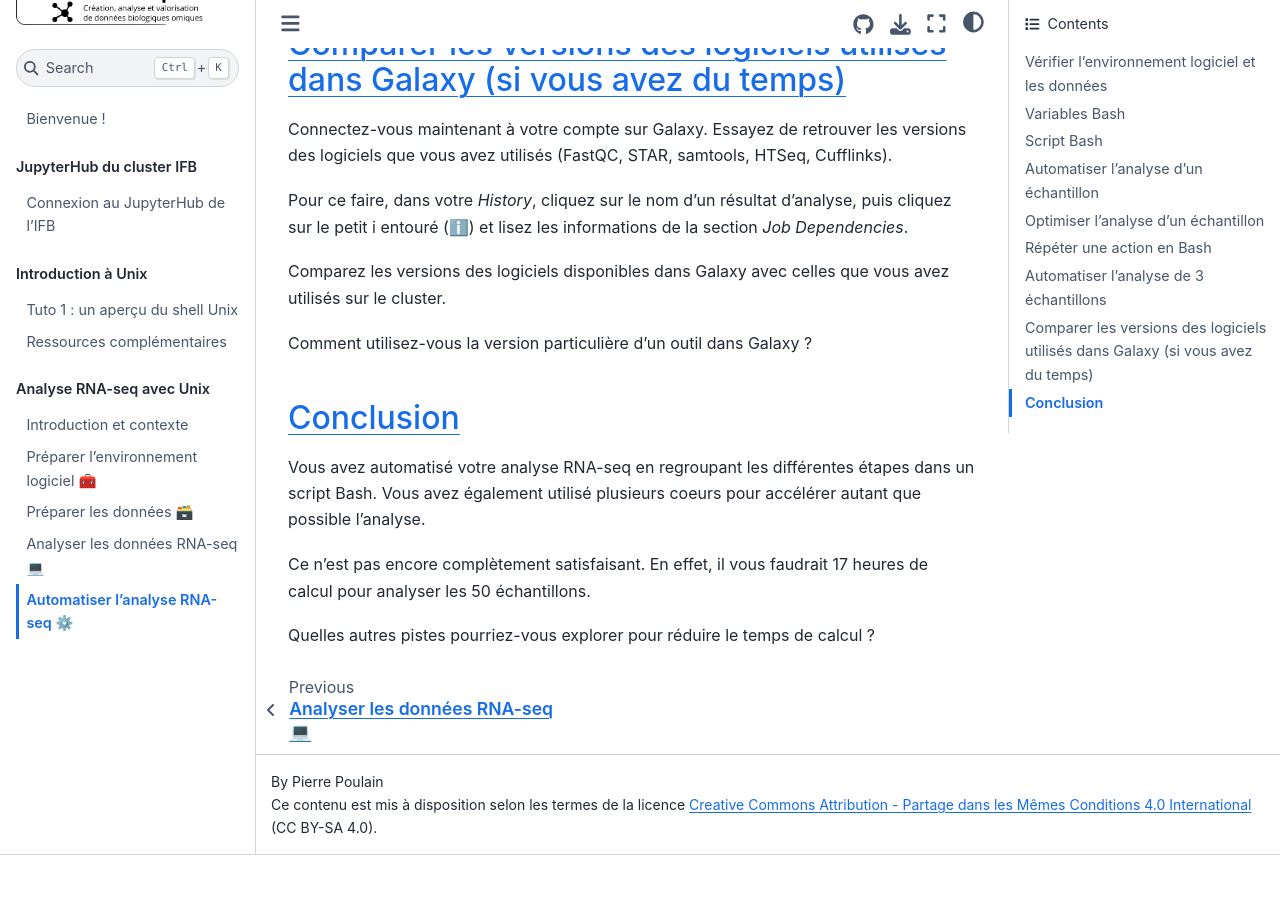
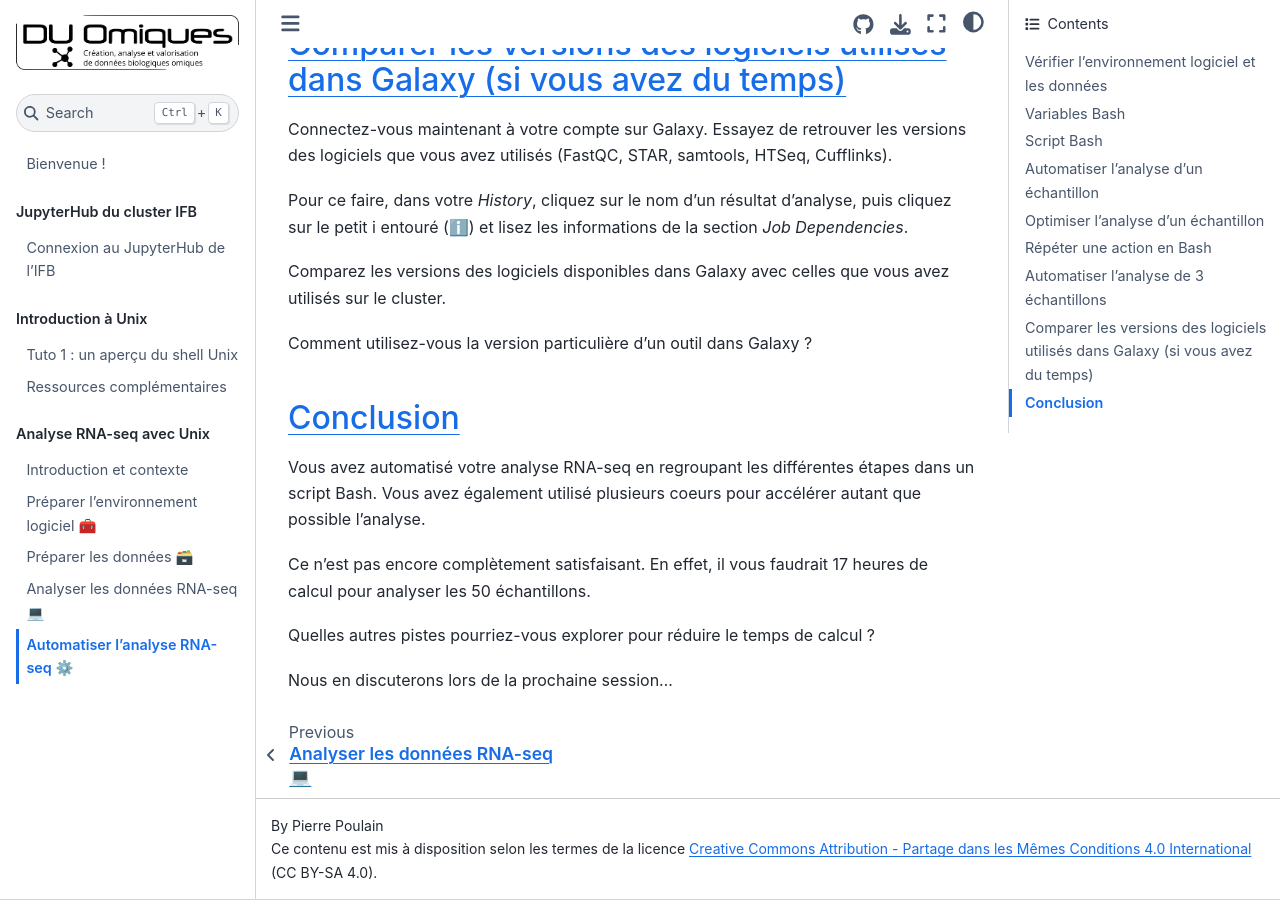
Before and after one commit to pierrepo/unix-tutorial, a Jupyter Book: the page built from tuto2/4_automatiser.md, in a window 1280 px wide and 900 px high, scrolled down 8207 px. Built offline with Jupyter Book 1.0.4 settings and Sphinx 7.4.7 and the Sphinx Book theme 1.1.4, drawn with Linux system fonts in a browser that asks for light colours; before the commit the page ends 9062 px from its top, so only the background shows below that.

Commit message:
Add teaser

```diff
--- a/tuto2/4_automatiser.md
+++ b/tuto2/4_automatiser.md
@@ -336,3 +336,5 @@ Vous avez automatisé votre analyse RNA-seq en regroupant les différentes étap
 Ce n'est pas encore complètement satisfaisant. En effet, il vous faudrait 17 heures de calcul pour analyser les 50 échantillons.
 
 Quelles autres pistes pourriez-vous explorer pour réduire le temps de calcul ?
+
+Nous en discuterons lors de la prochaine session...
```
